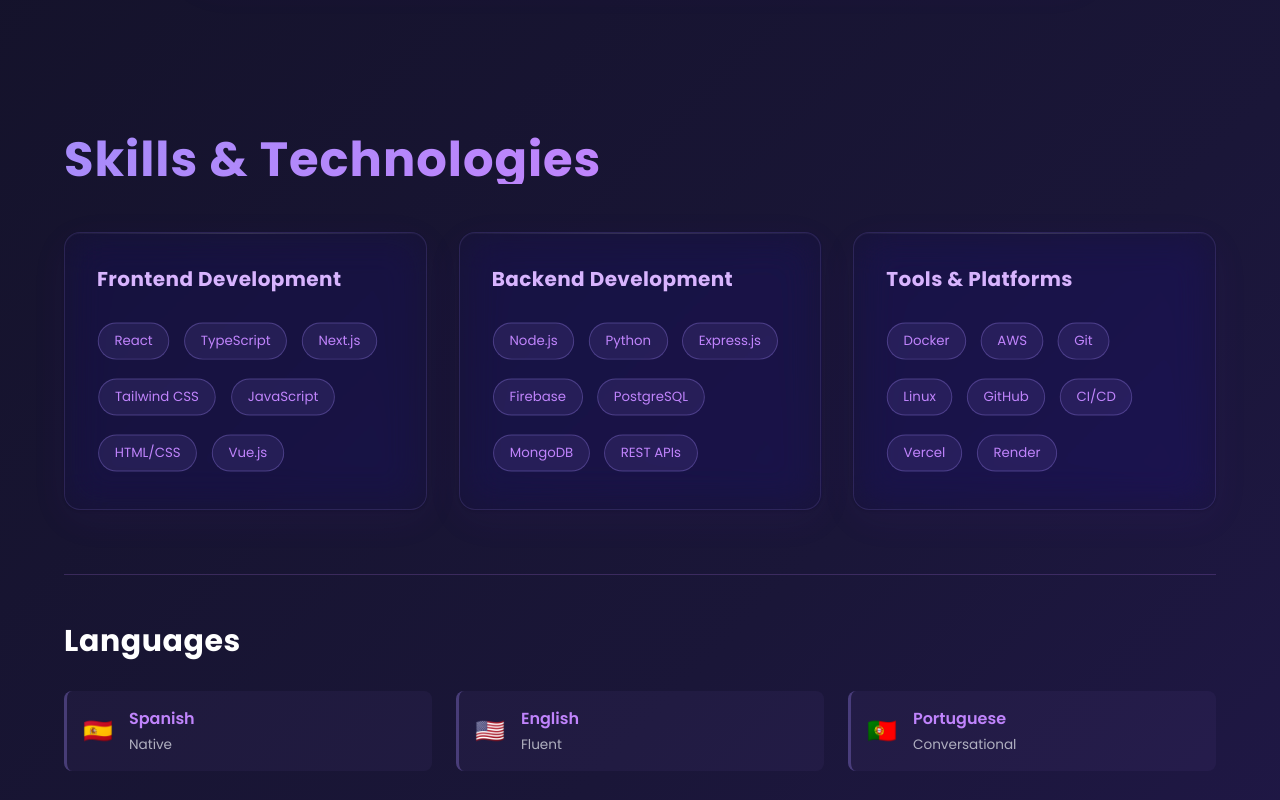
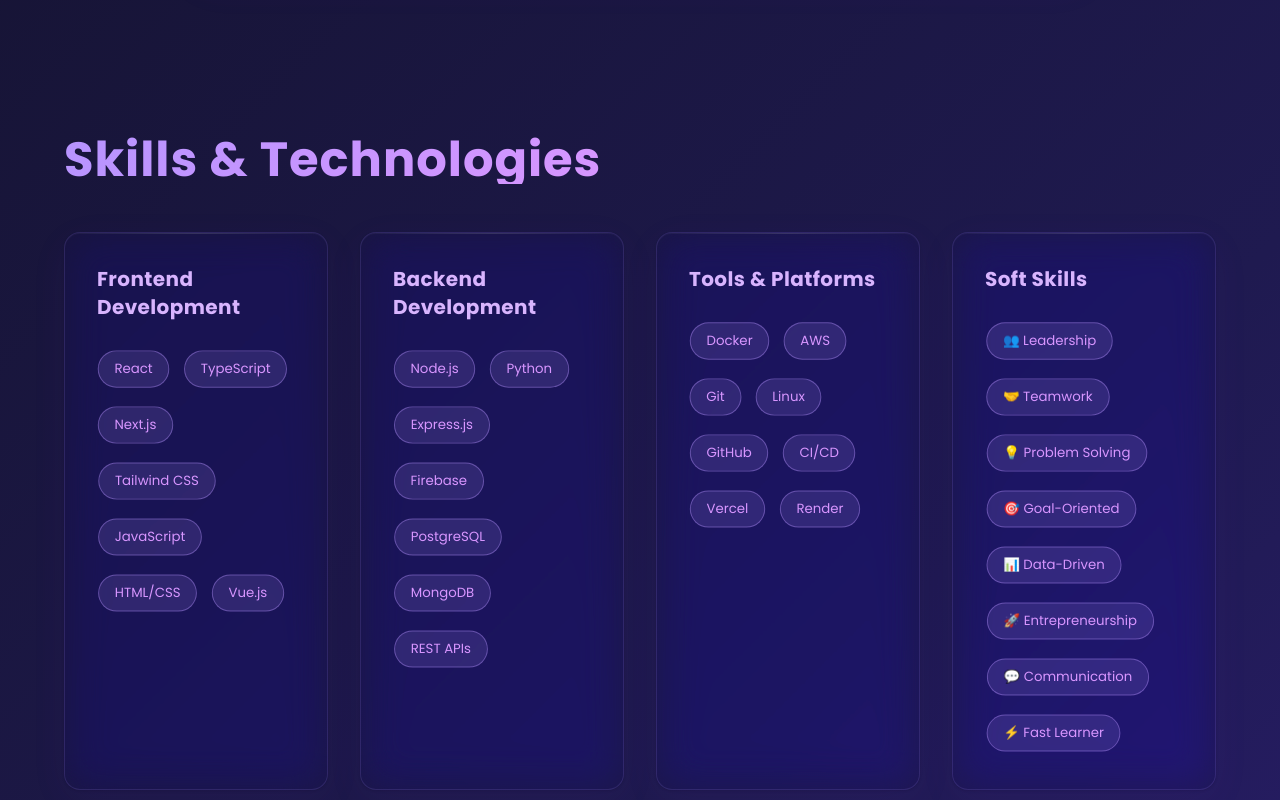
Before and after one commit to mcrelativity/portfolio, a plain HTML site: page index.html in a window 1280 px wide. Shown: the part 1480-2280 px from the top of the page. Drawn offline with nearby package versions, Linux system fonts and the light colour scheme.

Commit message:
feat: Add soft skills section and increase color saturation
- Added new soft skills section with 8 key competencies (Leadership, Teamwork, Problem Solving, etc.)
- Updated skills grid from 3 to 4 columns to accommodate soft skills
- Increased color saturation across the entire site for more vibrant appearance
- Changed purple tones from #a78bfa to #b794ff and #c084fc to #d896ff
- Enhanced orange accent from #f97316 to #ff8a3d
- Increased background gradient saturation
- Updated all skill badges, buttons, and UI elements with more vibrant colors
- Modified CSS variables in styles.css for consistency
- Added translations for soft skills in both English and Spanish

```diff
--- a/css/styles.css
+++ b/css/styles.css
@@ -2,8 +2,8 @@
 /* Tailwind CSS handles most styling, but these provide enhancements */
 
 :root {
-    --primary: #667eea;
-    --secondary: #764ba2;
+    --primary: #7c5cff;
+    --secondary: #8e60d6;
     --dark: #111827;
     --darker: #0f172a;
 }
@@ -35,17 +35,17 @@
 }
 
 ::-webkit-scrollbar-thumb {
-    background: #667eea;
+    background: #7c5cff;
     border-radius: 4px;
 }
 
 ::-webkit-scrollbar-thumb:hover {
-    background: #764ba2;
+    background: #8e60d6;
 }
 
 /* Selection color */
 ::selection {
-    background-color: #667eea;
+    background-color: #7c5cff;
     color: white;
 }
 
@@ -60,7 +60,7 @@
 input:focus,
 textarea:focus,
 a:focus {
-    outline: 2px solid #667eea;
+    outline: 2px solid #7c5cff;
     outline-offset: 2px;
 }
 
--- a/index.html
+++ b/index.html
@@ -22,7 +22,7 @@
         }
 
         body {
-            background: linear-gradient(135deg, #0f0f1e 0%, #1a1638 50%, #2d1b69 100%);
+            background: linear-gradient(135deg, #0f0f1e 0%, #1f1a50 50%, #3d24a1 100%);
             min-height: 100vh;
             color: #e0e0e0;
             overflow-x: hidden;
@@ -36,8 +36,8 @@
             width: 100%;
             height: 100%;
             background:
-                radial-gradient(ellipse 1000px 400px at 50% -20%, rgba(147, 51, 234, 0.15), transparent 60%),
-                radial-gradient(ellipse 800px 600px at -10% 100%, rgba(59, 130, 246, 0.08), transparent 70%);
+                radial-gradient(ellipse 1000px 400px at 50% -20%, rgba(147, 51, 234, 0.25), transparent 60%),
+                radial-gradient(ellipse 800px 600px at -10% 100%, rgba(59, 130, 246, 0.18), transparent 70%);
             pointer-events: none;
             z-index: 0;
             animation: ambientShift 15s ease-in-out infinite;
@@ -82,7 +82,7 @@
         .nav-brand {
             font-size: 1.5rem;
             font-weight: 700;
-            background: linear-gradient(135deg, #a78bfa, #c084fc);
+            background: linear-gradient(135deg, #b794ff, #d896ff);
             -webkit-background-clip: text;
             -webkit-text-fill-color: transparent;
             background-clip: text;
@@ -302,7 +302,7 @@
         }
 
         .gradient-text {
-            background: linear-gradient(135deg, #a78bfa, #c084fc, #f97316);
+            background: linear-gradient(135deg, #b794ff, #d896ff, #ff8a3d);
             -webkit-background-clip: text;
             -webkit-text-fill-color: transparent;
             background-clip: text;
@@ -369,9 +369,9 @@
 
         .skill-fill {
             height: 100%;
-            background: linear-gradient(90deg, #a78bfa, #c084fc, #f97316);
+            background: linear-gradient(90deg, #b794ff, #d896ff, #ff8a3d);
             border-radius: 2px;
-            box-shadow: 0 0 20px rgba(167, 139, 250, 0.5);
+            box-shadow: 0 0 20px rgba(183, 148, 255, 0.6);
         }
 
         .btn {
@@ -408,17 +408,17 @@
         }
 
         .btn-primary {
-            background: linear-gradient(135deg, #a78bfa, #c084fc);
+            background: linear-gradient(135deg, #b794ff, #d896ff);
             color: #fff;
             box-shadow:
-                0 4px 15px rgba(167, 139, 250, 0.3),
+                0 4px 15px rgba(183, 148, 255, 0.4),
                 inset 0 1px 0 rgba(255, 255, 255, 0.2);
         }
 
         .btn-primary:hover {
             transform: translateY(-2px) scale(1.02);
             box-shadow:
-                0 8px 25px rgba(167, 139, 250, 0.4),
+                0 8px 25px rgba(183, 148, 255, 0.5),
                 inset 0 1px 0 rgba(255, 255, 255, 0.3);
         }
 
@@ -427,9 +427,9 @@
         }
 
         .btn-secondary {
-            border: 1.5px solid rgba(167, 139, 250, 0.3);
-            color: #a78bfa;
-            background: rgba(167, 139, 250, 0.05);
+            border: 1.5px solid rgba(183, 148, 255, 0.4);
+            color: #b794ff;
+            background: rgba(183, 148, 255, 0.08);
             backdrop-filter: blur(10px);
             box-shadow:
                 0 2px 10px rgba(0, 0, 0, 0.1),
@@ -437,12 +437,12 @@
         }
 
         .btn-secondary:hover {
-            border-color: rgba(167, 139, 250, 0.5);
-            background: rgba(167, 139, 250, 0.1);
-            color: #c084fc;
+            border-color: rgba(183, 148, 255, 0.6);
+            background: rgba(183, 148, 255, 0.15);
+            color: #d896ff;
             transform: translateY(-2px);
             box-shadow:
-                0 6px 20px rgba(167, 139, 250, 0.2),
+                0 6px 20px rgba(183, 148, 255, 0.3),
                 inset 0 1px 0 rgba(255, 255, 255, 0.1);
         }
 
@@ -477,27 +477,27 @@
         .skill-badge {
             display: inline-block;
             padding: 0.5rem 1rem;
-            background: rgba(167, 139, 250, 0.1);
-            border: 1px solid rgba(167, 139, 250, 0.3);
+            background: rgba(183, 148, 255, 0.15);
+            border: 1px solid rgba(183, 148, 255, 0.4);
             border-radius: 20px;
             font-size: 0.85rem;
             font-weight: 500;
-            color: #c084fc;
+            color: #d896ff;
             margin: 0.3rem 0.3rem 0.3rem 0;
             transition: all 0.3s ease;
         }
 
         .skill-badge:hover {
-            background: rgba(167, 139, 250, 0.2);
-            border-color: rgba(167, 139, 250, 0.5);
+            background: rgba(183, 148, 255, 0.25);
+            border-color: rgba(183, 148, 255, 0.6);
             transform: translateY(-2px);
-            box-shadow: 0 4px 12px rgba(167, 139, 250, 0.2);
+            box-shadow: 0 4px 12px rgba(183, 148, 255, 0.3);
         }
 
         /* Typing Animation */
         .typing-cursor {
             animation: blink 0.8s ease-in-out infinite;
-            color: #a78bfa;
+            color: #b794ff;
             font-weight: 700;
             margin-left: 2px;
         }
@@ -642,7 +642,7 @@
         <div class="max-w-6xl mx-auto">
             <h2 class="text-4xl md:text-5xl font-bold mb-12 gradient-text" data-i18n="skills_title">Skills & Technologies</h2>
 
-            <div class="grid grid-cols-1 md:grid-cols-3 gap-8 mb-16">
+            <div class="grid grid-cols-1 md:grid-cols-4 gap-8 mb-16">
                 <!-- Frontend -->
                 <div class="card fade-in stagger-1">
                     <h3 class="text-xl font-bold text-purple-300 mb-6" data-i18n="skills_frontend">Frontend</h3>
@@ -683,6 +683,21 @@
                         <span class="skill-badge">CI/CD</span>
                         <span class="skill-badge">Vercel</span>
                         <span class="skill-badge">Render</span>
+                    </div>
+                </div>
+
+                <!-- Soft Skills -->
+                <div class="card fade-in stagger-4">
+                    <h3 class="text-xl font-bold text-purple-300 mb-6" data-i18n="skills_soft">Soft Skills</h3>
+                    <div class="flex flex-wrap gap-2">
+                        <span class="skill-badge">👥 Leadership</span>
+                        <span class="skill-badge">🤝 Teamwork</span>
+                        <span class="skill-badge">💡 Problem Solving</span>
+                        <span class="skill-badge">🎯 Goal-Oriented</span>
+                        <span class="skill-badge">📊 Data-Driven</span>
+                        <span class="skill-badge">🚀 Entrepreneurship</span>
+                        <span class="skill-badge">💬 Communication</span>
+                        <span class="skill-badge">⚡ Fast Learner</span>
                     </div>
                 </div>
             </div>
--- a/js/language.js
+++ b/js/language.js
@@ -34,6 +34,7 @@
         skills_frontend: "Frontend Development",
         skills_backend: "Backend Development",
         skills_tools: "Tools & Platforms",
+        skills_soft: "Soft Skills",
         languages_title: "Languages & Certifications",
         languages_heading: "Languages",
         certifications_heading: "Certifications & Goals",
@@ -112,6 +113,7 @@
         skills_frontend: "Desarrollo Frontend",
         skills_backend: "Desarrollo Backend",
         skills_tools: "Herramientas y Plataformas",
+        skills_soft: "Habilidades Blandas",
         languages_title: "Idiomas y Certificaciones",
         languages_heading: "Idiomas",
         certifications_heading: "Certificaciones y Objetivos",
```
